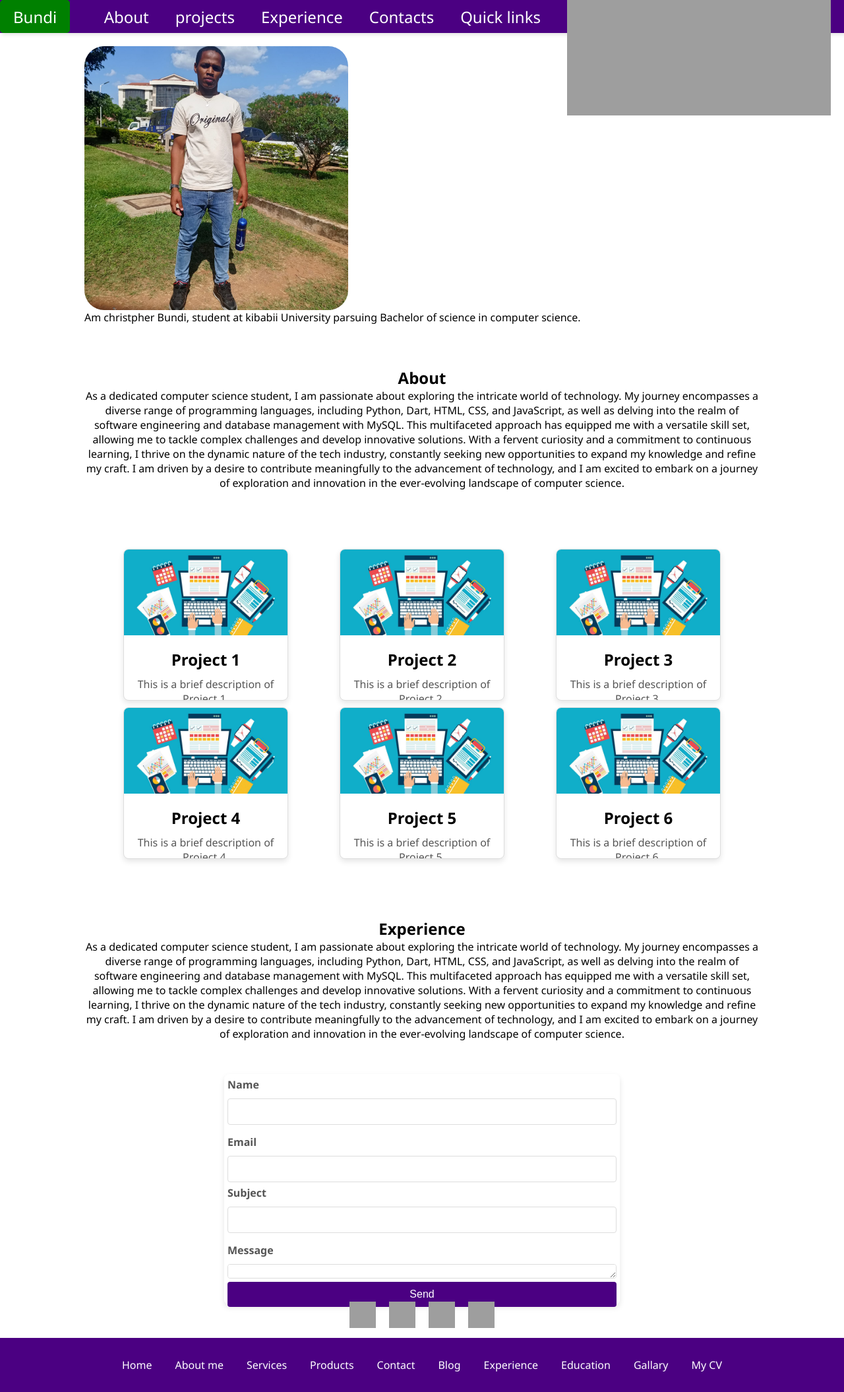
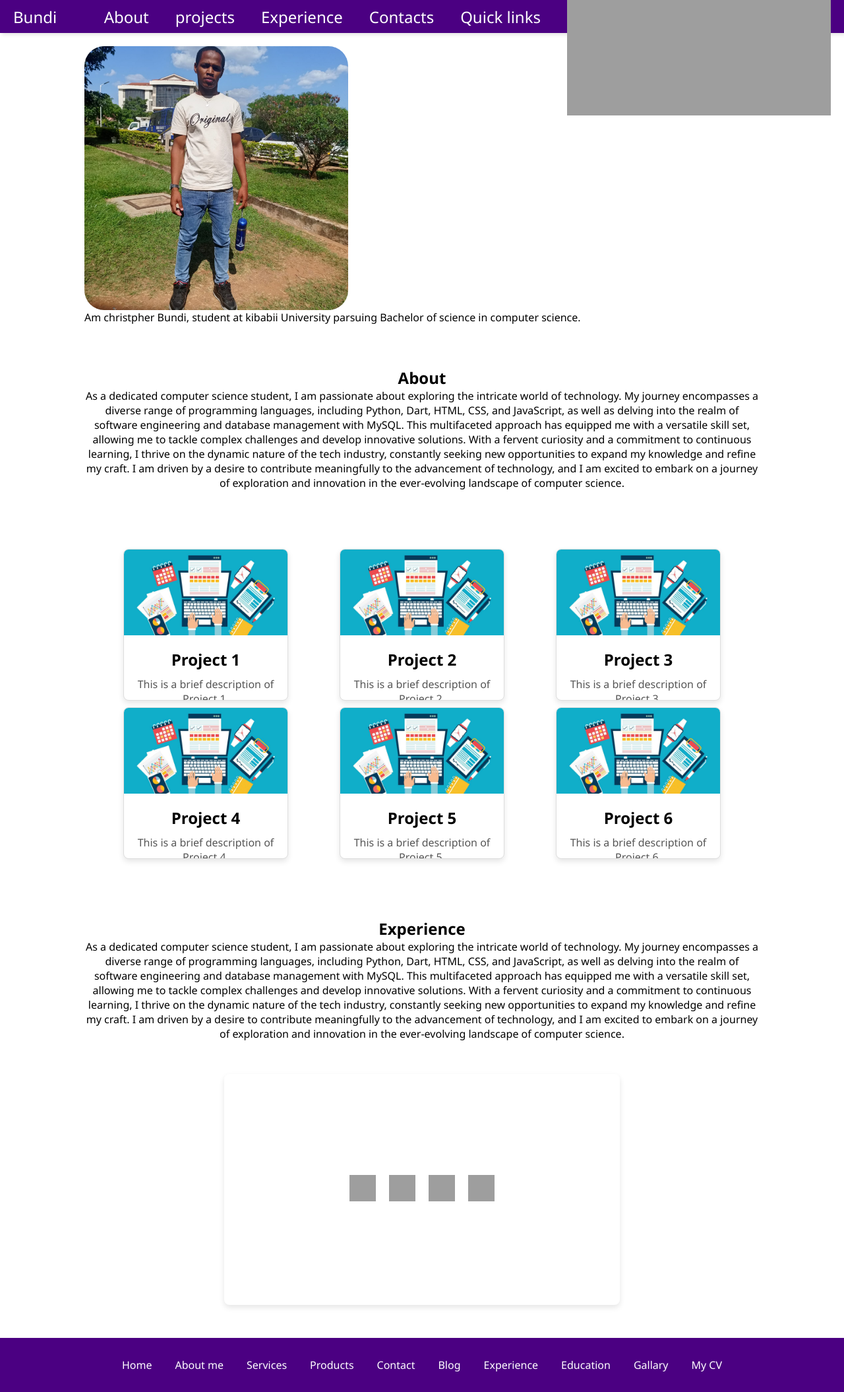
Before and after one commit to christopher639/backend-with-python, a Django app: page /portfolio/ in a window 1280 px wide. Shown: the whole page at 66% size. Run offline with Django 5.2, Linux system fonts and the light colour scheme; grey boxes are pictures that could not be loaded.

Commit message:
Unkwon commit

```diff
--- a/accounts/templates/accounts/index.html
+++ b/accounts/templates/accounts/index.html
@@ -124,22 +124,6 @@
 
     </section>
       <section id="contact-section">
-        <form id="contact-form">
-            <label for="name">Name</label>
-            <input type="text" id="name" name="name" required>
-
-            <label for="email">Email</label>
-            <input type="email" id="email" name="email" required>
-
-            <label for="subject">Subject</label>
-            <input type="text" id="subject" name="subject" required>
-
-            <label for="message">Message</label>
-            <textarea id="message" name="message" rows="4" required></textarea>
-
-            <button type="submit">Send</button>
-        </form>
-
         <div class="social-media">
             <a href="#" class="social-icon">
                 <img src="{% static 'icons/facebook.png' %}" alt="Facebook">
--- a/accounts/templates/accounts/register.html
+++ b/accounts/templates/accounts/register.html
@@ -28,10 +28,7 @@
                 </div>
 
 
-                <div class="form-group">
-                    <label for="number">Phone:</label>
-                    <input type="number" id="number" name="number" required class="form-control">
-                </div>
+
 
 
                 <div class="form-group">
```
Also changed, not shown: accounts/migrations/0003_remove_member_phone.py (added), db.sqlite3.
